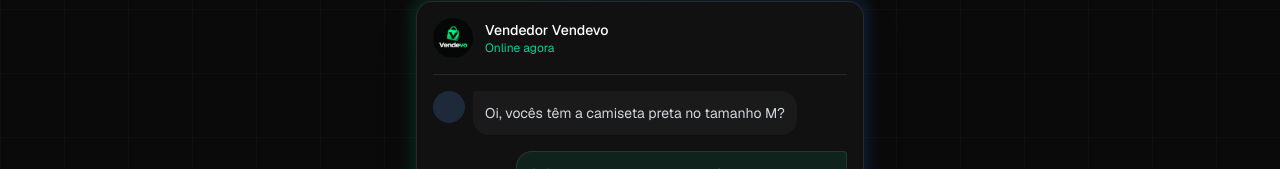
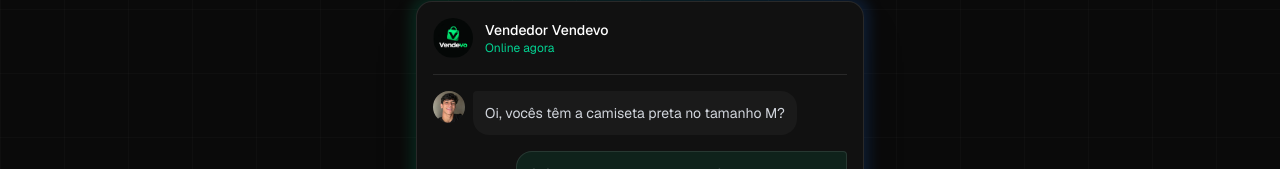
Before and after one commit to jhonatanrodri966/vendevo, a Next.js app: page / in a window 1280 px wide. Shown: the part 631-800 px from the top of the page. Built offline with nearby package versions, Linux system fonts and the light colour scheme.

Commit message:
fix: foto do cliente na landing page

```diff
--- a/app/dashboard/page.tsx
+++ b/app/dashboard/page.tsx
@@ -7,7 +7,6 @@ export default function DashboardHome() {
       </div>
 
       <div className="grid grid-cols-1 md:grid-cols-3 gap-6">
-        {/* Card 1 */}
         <div className="bg-[#111111] border border-white/10 p-6 rounded-2xl">
           <div className="flex items-center justify-between mb-4">
             <p className="text-sm font-medium text-gray-400">Conversas atendidas</p>
@@ -19,7 +18,6 @@ export default function DashboardHome() {
           <p className="text-xs text-gray-500 mt-2">Nenhuma conversa ainda</p>
         </div>
 
-        {/* Card 2 */}
         <div className="bg-[#111111] border border-white/10 p-6 rounded-2xl">
           <div className="flex items-center justify-between mb-4">
             <p className="text-sm font-medium text-gray-400">Produtos cadastrados</p>
@@ -31,7 +29,6 @@ export default function DashboardHome() {
           <p className="text-xs text-gray-500 mt-2">Adicione seu primeiro produto</p>
         </div>
 
-        {/* Card 3 */}
         <div className="bg-[#111111] border border-white/10 p-6 rounded-2xl">
           <div className="flex items-center justify-between mb-4">
             <p className="text-sm font-medium text-gray-400">Status do WhatsApp</p>
--- a/app/page.tsx
+++ b/app/page.tsx
@@ -73,7 +73,11 @@ export default function Home() {
             </div>
             <div className="space-y-4">
               <div className="flex gap-2">
-                <div className="w-8 h-8 rounded-full bg-gray-800 flex-shrink-0"></div>
+                <img
+                  src="/cliente.png"
+                  alt="Cliente"
+                  className="w-8 h-8 rounded-full flex-shrink-0 object-cover"
+                />
                 <div className="bg-[#1A1A1A] p-3 rounded-2xl rounded-tl-sm text-sm text-gray-300 max-w-[80%]">
                   Oi, vocês têm a camiseta preta no tamanho M?
                 </div>
```
